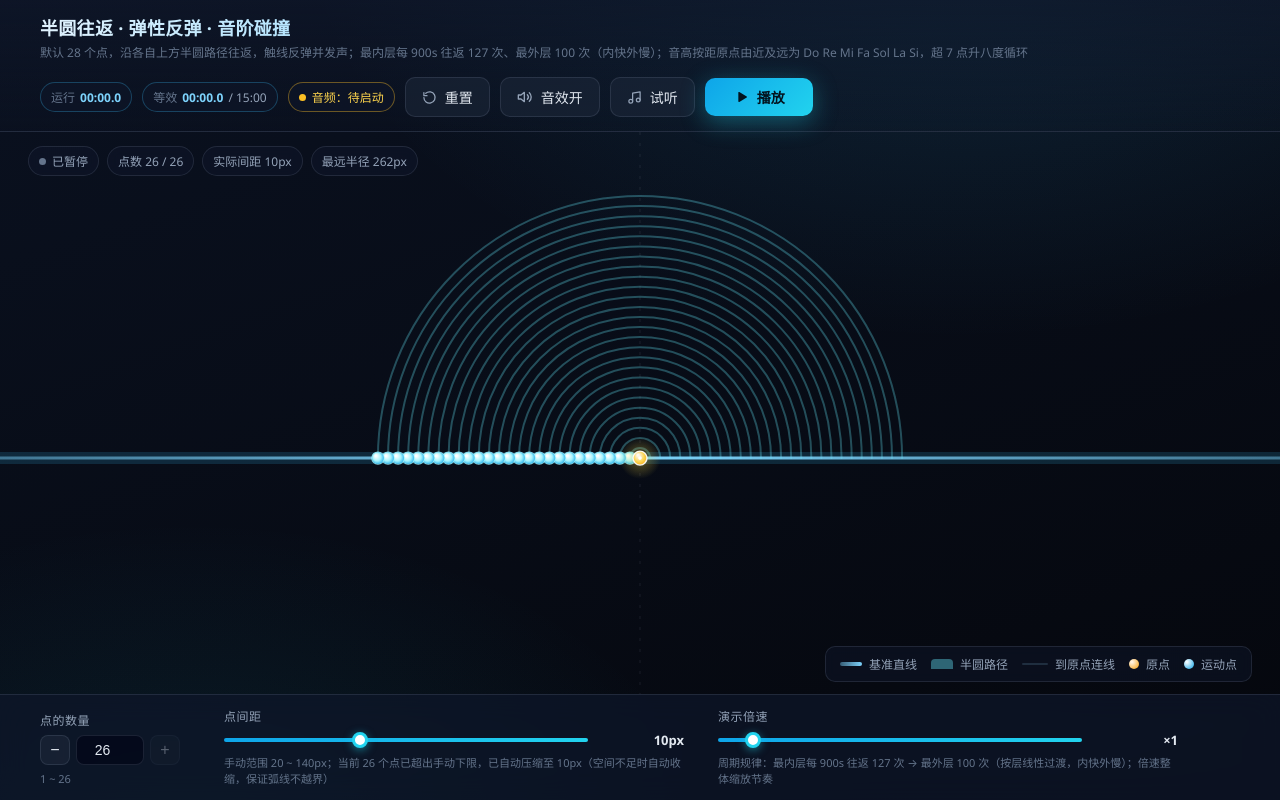
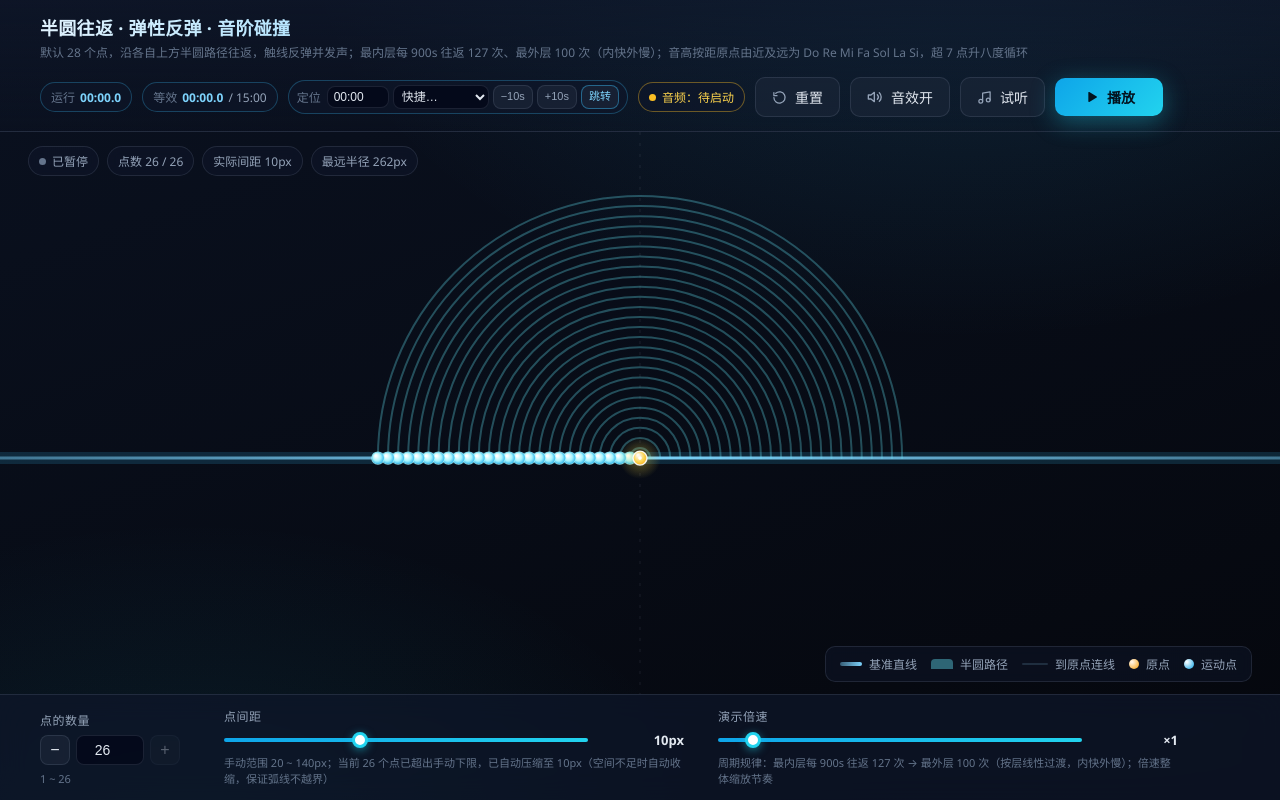
Before and after one commit to honelone/sim, a Vue app: page / in a window 1280 px wide. Built offline with nearby package versions, Linux system fonts and the light colour scheme.

Commit message:
feat(ArcBounceSim): 增加时间定位与快捷跳转功能

```diff
--- a/src/components/ArcBounceSim.vue
+++ b/src/components/ArcBounceSim.vue
@@ -177,11 +177,117 @@ let lastLabelTick = 0
 const timeReal = ref('00:00.0')
 const timeVirt = ref('00:00.0')
 
+// —— 时间定位（seek）状态 ——
+const seekText = ref('00:00') // 输入框文本，格式 mm:ss 或纯秒数
+const quickSel = ref('')      // 快速选择下拉（用于复位选中态）
+
+const TIME_PRESETS = [
+  { label: '起点 00:00', value: 0 },
+  { label: '00:15', value: 15 },
+  { label: '00:30', value: 30 },
+  { label: '01:00', value: 60 },
+  { label: '03:00', value: 180 },
+  { label: '07:30', value: 450 },
+  { label: '12:00', value: 720 },
+  { label: '15:00（900s）', value: 900 },
+]
+
 function fmtClock(s) {
   const m = Math.floor(s / 60)
   const sec = Math.floor(s % 60)
   const t = Math.floor((s * 10) % 10)
   return `${String(m).padStart(2, '0')}:${String(sec).padStart(2, '0')}.${t}`
+}
+function fmtMMSS(s) {
+  const m = Math.floor(s / 60)
+  const sec = Math.floor(s % 60)
+  return `${String(m).padStart(2, '0')}:${String(sec).padStart(2, '0')}`
+}
+// 解析手动输入：支持 mm:ss（1~2 位分 + 0~59 秒）或纯秒数（如 90 / 12.5）
+function parseSeekSeconds(text) {
+  const txt = String(text || '').trim()
+  if (!txt) return null
+  if (/^\d{1,3}(\.\d+)?$/.test(txt)) return parseFloat(txt)
+  const m = /^(\d{1,2}):([0-5]?\d)(\.\d+)?$/.exec(txt)
+  if (m) return parseInt(m[1], 10) * 60 + parseFloat(m[2] + (m[3] || ''))
+  return null
+}
+
+// 与 update() 完全一致的“按层周期数”插值：i=0 最内层 127 … 最外层 100
+function cyclesFor(i, n) {
+  return n > 1 ? CYCLE_INNER - ((CYCLE_INNER - CYCLE_OUTER) / (n - 1)) * i : CYCLE_INNER
+}
+
+// 解析定位：点在弧参数 pos∈[0,L] 上做匀速三角波往返。
+// 半程时长 half = 900/(2·cycles)，t 落在半程内即 pos 递减(从左端→右端)，否则递增(右→左)
+function sampleAt(t, i, n) {
+  const p = sim.dots[i]
+  const half = CYCLE_PERIOD / (2 * cyclesFor(i, n))
+  const full = half * 2
+  let u = t % full
+  if (u < 0) u += full
+  if (u <= half) return { pos: p.L * (1 - u / half), dir: -1 }
+  return { pos: p.L * ((u - half) / half), dir: 1 }
+}
+
+// 跳到任意等效时间秒数（0~900）。立即重算各点位置并刷新画面；
+// 之后点“播放”即从该位置沿时间轴继续推进。
+function seekEq(secsRaw, quiet = false) {
+  const secs = Number(secsRaw)
+  if (!Number.isFinite(secs)) {
+    if (!quiet) flashNotice('请输入有效时间，如 05:30 或 330（秒）', 2600)
+    return
+  }
+  const clamped = Math.min(Math.max(secs, 0), CYCLE_PERIOD)
+  if (!quiet && clamped !== secs) {
+    flashNotice(`定位时间需在 0:00 ~ 15:00 之间，已调整为 ${fmtMMSS(clamped)}`, 3000)
+  }
+  const n = sim.dots.length
+  for (let i = 0; i < n; i++) {
+    const s = sampleAt(clamped, i, n)
+    const p = sim.dots[i]
+    p.pos = s.pos
+    p.dir = s.dir
+    p.bounce = -1 // 一次性跳转不触发弹跳波纹/碰撞音
+  }
+  sim.ripples.length = 0
+  const scale = Number(speedScale.value) || 1
+  virtElapsed = clamped
+  realElapsed = clamped / scale // 保持“等效 = 实际 × 倍速”的口径
+  lastLabelTick = 0
+  timeVirt.value = fmtClock(clamped)
+  timeReal.value = fmtClock(clamped / scale)
+  seekText.value = fmtMMSS(clamped)
+  render()
+}
+
+function applySeekInput() {
+  const secs = parseSeekSeconds(seekText.value)
+  if (secs === null) {
+    seekText.value = fmtMMSS(Math.round(virtElapsed)) // 非法则回显当前
+    flashNotice('格式示例：03:20、15:00 或 200（秒）', 2800)
+    return
+  }
+  seekEq(secs)
+  flashNotice(`已定位到 ${fmtMMSS(Math.min(Math.max(secs, 0), CYCLE_PERIOD))} 的瞬时位置`, 1600)
+}
+
+// 输入过程中即时定位（合法即生效），便于“输入/选择任意时间立即显示”
+function seekLive() {
+  const secs = parseSeekSeconds(seekText.value)
+  if (secs !== null && secs >= 0 && secs <= CYCLE_PERIOD) seekEq(secs, true)
+}
+
+function onPresetJump() {
+  const v = Number(quickSel.value)
+  if (!Number.isFinite(v)) return
+  quickSel.value = ''
+  seekEq(v)
+  flashNotice(`已定位到 ${fmtMMSS(v)}`, 1600)
+}
+
+function nudgeSeek(delta) {
+  seekEq(virtElapsed + delta, true)
 }
 
 function reset() {
@@ -198,6 +304,7 @@ function reset() {
   lastLabelTick = 0
   timeReal.value = '00:00.0'
   timeVirt.value = '00:00.0'
+  seekText.value = '00:00'
 }
 
 function togglePlay() {
@@ -795,6 +902,27 @@ if (AUDIO_DEBUG) {
         <span class="clock-chip" title="等效周期时间 = 实际时间 × 倍速。×1 时到 15:00 即对应规则中的 900s：最内层往返 127 次、最外层 100 次；倍速越高到点越快">
           <b>等效</b><em>{{ timeVirt }}</em> / 15:00
         </span>
+        <span class="seek-chip">
+          <b class="seek-label">定位</b>
+          <input
+            class="seek-input"
+            v-model="seekText"
+            inputmode="decimal"
+            spellcheck="false"
+            placeholder="mm:ss"
+            title="输入 mm:ss（如 07:30）或纯秒数（如 450），回车跳转；范围 0:00 ~ 15:00"
+            @input="seekLive"
+            @keydown.enter.prevent="applySeekInput"
+            @keydown.esc="seekText = fmtMMSS(Math.round(virtElapsed))"
+          />
+          <select v-model="quickSel" class="seek-select" title="快速选择预设时刻" @change="onPresetJump">
+            <option value="" disabled>快捷…</option>
+            <option v-for="p in TIME_PRESETS" :key="p.value" :value="p.value">{{ p.label }}</option>
+          </select>
+          <button class="seek-btn" title="后退 10 秒" @click="nudgeSeek(-10)">−10s</button>
+          <button class="seek-btn" title="前进 10 秒" @click="nudgeSeek(10)">+10s</button>
+          <button class="seek-btn go" title="跳转到输入的时间点" @click="applySeekInput">跳转</button>
+        </span>
         <span class="audio-state" :class="audioChipCls" :title="audioChipTitle">
           <i></i>{{ audioChipText }}
         </span>
@@ -980,6 +1108,71 @@ if (AUDIO_DEBUG) {
   color: #7dd3fc;
   font-style: normal;
   font-weight: 600;
+}
+.seek-chip {
+  display: inline-flex;
+  align-items: center;
+  gap: 4px;
+  font-size: 12px;
+  padding: 4px 8px;
+  border-radius: 999px;
+  border: 1px solid rgba(56, 189, 248, 0.28);
+  background: rgba(15, 23, 42, 0.55);
+  color: var(--text-2);
+  white-space: nowrap;
+}
+.seek-label {
+  color: var(--text-3);
+  font-weight: 500;
+  margin-right: 2px;
+}
+.seek-input {
+  width: 62px;
+  padding: 3px 6px;
+  border-radius: 8px;
+  border: 1px solid var(--border);
+  background: rgba(2, 6, 23, 0.72);
+  color: var(--text-1);
+  font-size: 12px;
+  font-variant-numeric: tabular-nums;
+  outline: none;
+}
+.seek-input:focus {
+  border-color: #38bdf8;
+  box-shadow: 0 0 0 2px rgba(56, 189, 248, 0.18);
+}
+.seek-input::placeholder {
+  color: var(--text-3);
+  opacity: 0.6;
+}
+.seek-select {
+  padding: 3px 4px;
+  border-radius: 8px;
+  border: 1px solid var(--border);
+  background: rgba(2, 6, 23, 0.72);
+  color: var(--text-1);
+  font-size: 12px;
+  outline: none;
+  max-width: 96px;
+}
+.seek-btn {
+  padding: 3px 7px;
+  border-radius: 8px;
+  border: 1px solid var(--border);
+  background: rgba(30, 41, 59, 0.6);
+  color: var(--text-2);
+  font-size: 11px;
+  cursor: pointer;
+  line-height: 1.4;
+}
+.seek-btn:hover {
+  border-color: #38bdf8;
+  color: var(--text-1);
+  background: rgba(56, 189, 248, 0.12);
+}
+.seek-btn.go {
+  border-color: rgba(56, 189, 248, 0.45);
+  color: #7dd3fc;
 }
 .audio-state {
   display: inline-flex;
```
